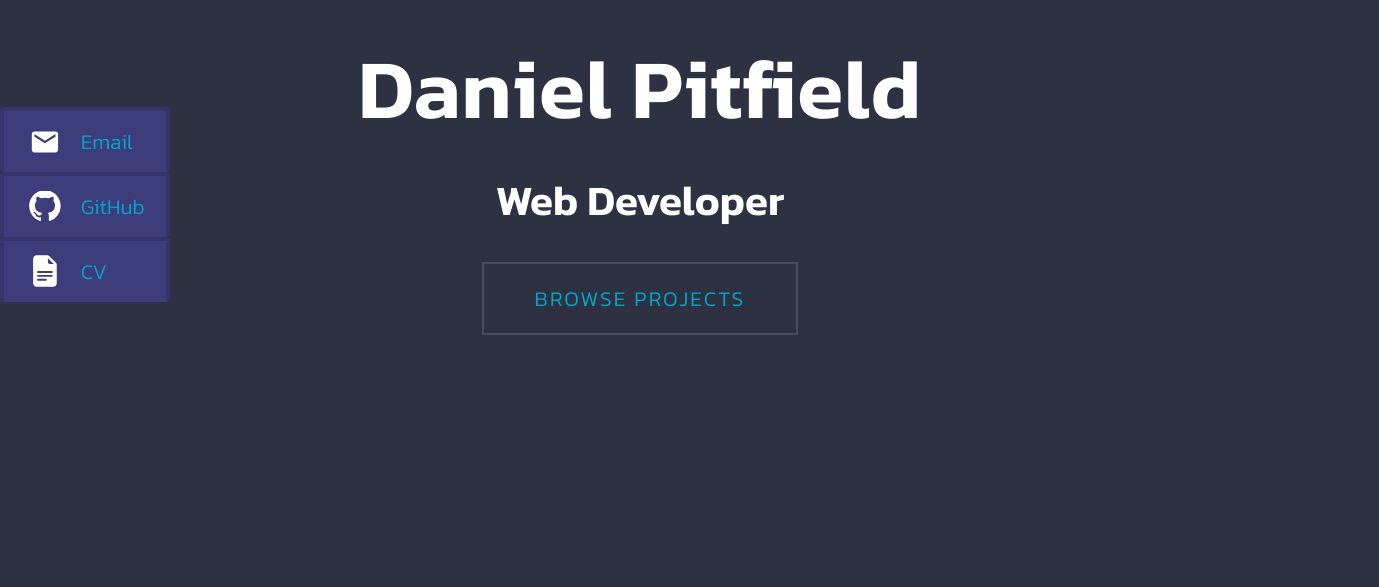
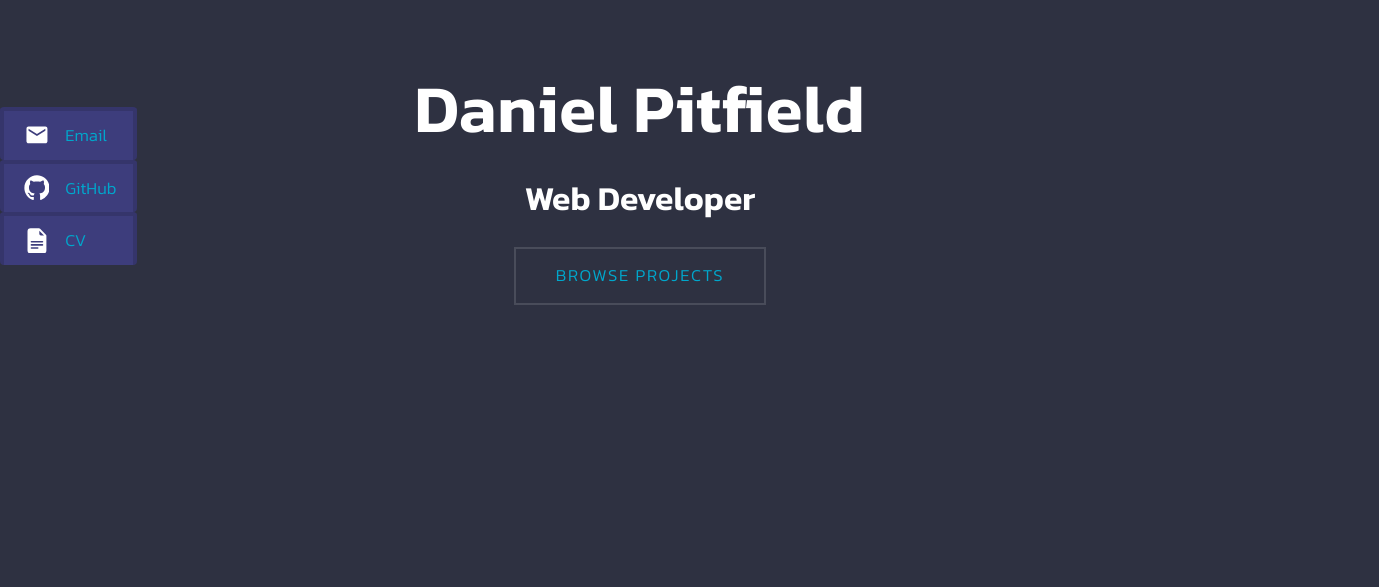
Before and after one commit to DanielPitfield/Portfolio, a React (Vite) app: page / in a window 1280 px wide. Shown: the part 213-800 px from the top of the page, 1379 px wide, since content can reach past the window. Built offline with nearby package versions, Linux system fonts and the light colour scheme.

Commit message:
Decrease font size

```diff
--- a/src/styles/globals.scss
+++ b/src/styles/globals.scss
@@ -22,7 +22,7 @@ body {
   padding: 0;
   margin: 0;
   min-height: 100vh;
-  font-size: 14px;
+  font-size: 11.2px;
   @media ($desktop) {
     min-width: 320px;
   }
```
